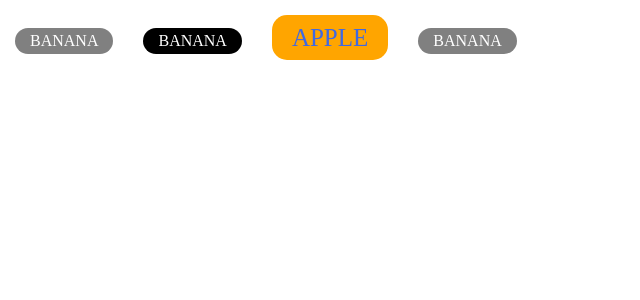
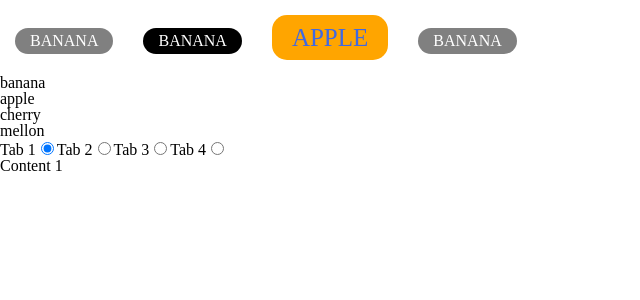
Before and after one commit to ghkdsigm/vue3-webpack-template-ver1, a Vue app: page / in a window 1280 px wide. Shown: the top 300 px of the page, without its empty margins (0-640 px from the left). Built offline with nearby package versions, Linux system fonts and the light colour scheme.

Commit message:
탭생성 커밋

```diff
--- a/package.json
+++ b/package.json
@@ -43,6 +43,7 @@
   ],
   "dependencies": {
     "node-sass": "^7.0.1",
+    "swiper": "^5.3.7",
     "vue": "^3.2.29"
   }
 }
--- a/src/App.vue
+++ b/src/App.vue
@@ -3,18 +3,30 @@
     <MyBtn v-bind:color="color">BANANA</MyBtn>
     <MyBtn large color="orange" >APPLE</MyBtn>
     <MyBtn >BANANA</MyBtn>
+    <MyList></MyList>
+    <MyTab :tabList="tabList">
+      <template v-slot:tabPanel-1> Content 1 </template>
+      <template v-slot:tabPanel-2> Content 2 </template>
+      <template v-slot:tabPanel-3> Content 3 </template>
+      <template v-slot:tabPanel-4> Content 4 </template>
+    </MyTab>
 </template>
 
 <script>
 import MyBtn from '~/components/MyBtn'
+import MyList from '~/components/MyList'
+import MyTab from '~/components/MyTab'
 
 export default {
     components:{
-        MyBtn
+        MyBtn,
+        MyList,
+        MyTab
     },
     data(){
         return{
-            color:'#000'
+            color:'#000',
+            tabList: ["Tab 1", "Tab 2", "Tab 3", "Tab 4"],
         }
     }
 }
--- /dev/null
+++ b/src/components/MyList.vue
@@ -0,0 +1,17 @@
+<template>
+  <ul class="list">
+    <li v-for="fruit in fruits" :key="fruit">
+      {{fruit}}
+    </li>
+  </ul>
+</template>
+
+<script>
+export default {
+  data(){
+    return {
+      fruits : ['banana','apple','cherry','mellon']
+    }
+  }
+}
+</script>
--- /dev/null
+++ b/src/components/MyTab.vue
@@ -0,0 +1,50 @@
+<template>
+ <div :class="{flex: variant === 'horizontal',}">
+    <ul :class="{flex: variant === 'vertical',}" >
+      <li v-for="(tab, index) in tabList" :key="index">
+        <label :for="`${_uid}${index}`" v-text="tab" />
+        <input
+          :id="`${_uid}${index}`"
+          type="radio"
+          :name="`${_uid}-tab`"
+          :value="index + 1"
+          v-model="activeTab"
+        />
+      </li>
+    </ul>
+
+    <template v-for="(tab, index) in tabList">
+      <div :key="index" v-if="index + 1 === activeTab">
+        <slot :name="`tabPanel-${index + 1}`" />
+      </div>
+    </template>
+  </div>
+</template>
+
+<script>
+export default {
+  props: {
+    tabList: {
+      type: Array,
+      required: true,
+    },
+    variant: {
+      type: String,
+      required: false,
+      default: () => "vertical",
+      validator: (value) => ["horizontal", "vertical"].includes(value),
+    },
+  },
+  data() {
+    return {
+      activeTab: 1,
+    };
+  },
+};
+</script>
+
+<style>
+.flex {
+  display: flex;
+}
+</style>
```
Also changed, not shown: 1 other file (tests, documents, lock files or other folders).
